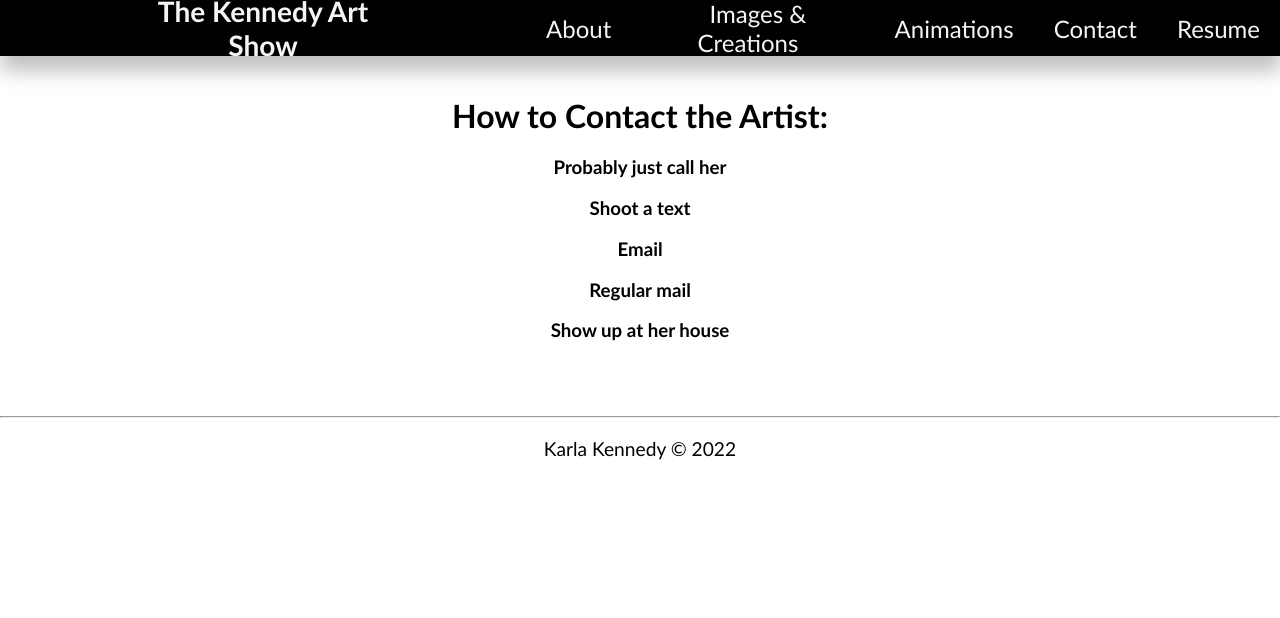
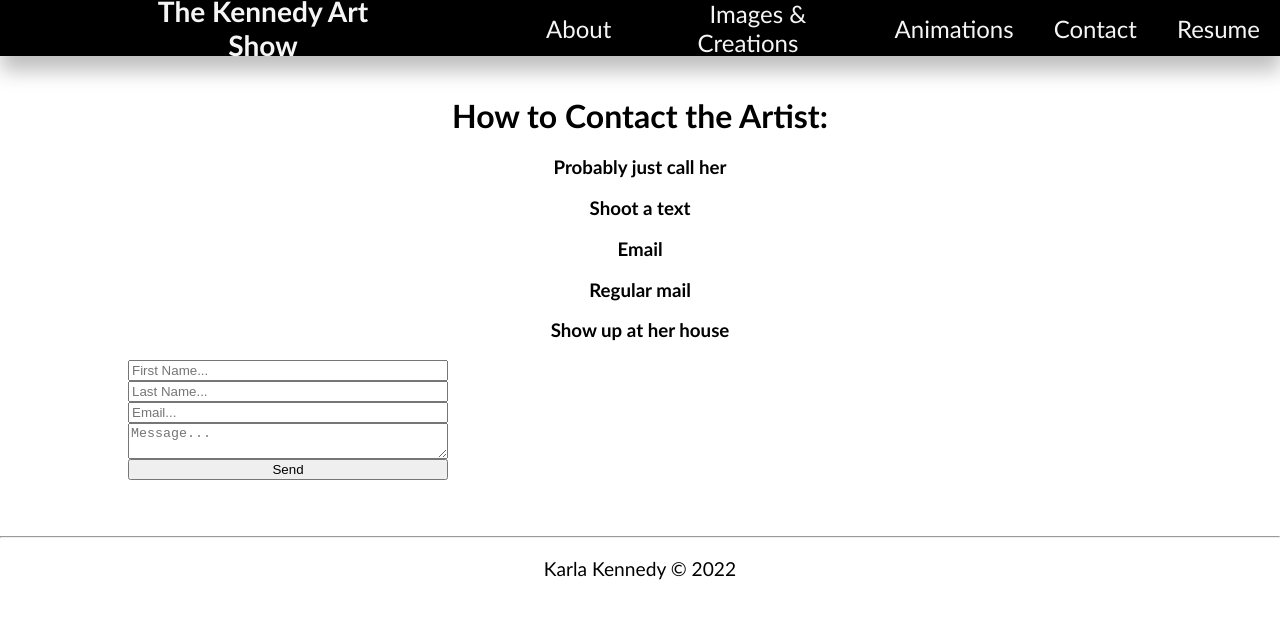
Before and after one commit to zsoliman/k-kennedy-profile, a React (Create React App) app: page /contact in a window 1280 px wide. Shown: the top 618 px of the page. Built offline with nearby package versions, Linux system fonts and the light colour scheme.

Commit message:
contact form

```diff
--- a/src/App.css
+++ b/src/App.css
@@ -25,6 +25,16 @@
 
 .Footer {
   font-size: 1.2em;
+}
+
+.form {
+  display: flex;
+  flex-direction: column;
+  width: 20em;
+}
+
+.formMsg {
+  height: 15em;
 }
 
 .HeaderContainer {
--- a/src/components/Contact.jsx
+++ b/src/components/Contact.jsx
@@ -12,6 +12,14 @@ const Contact = () => {
                 <h3>Email</h3>
                 <h3>Regular mail</h3>
                 <h3>Show up at her house</h3>
+
+                <form className="form">
+                    <input placeholder="First Name..."></input>
+                    <input placeholder="Last Name..."></input>
+                    <input placeholder="Email..."></input>
+                    <textarea placeholder="Message..." ></textarea>
+                    <input type="submit" value="Send"></input>
+                </form>
             </div>
             <Footer />
         </div>
```
